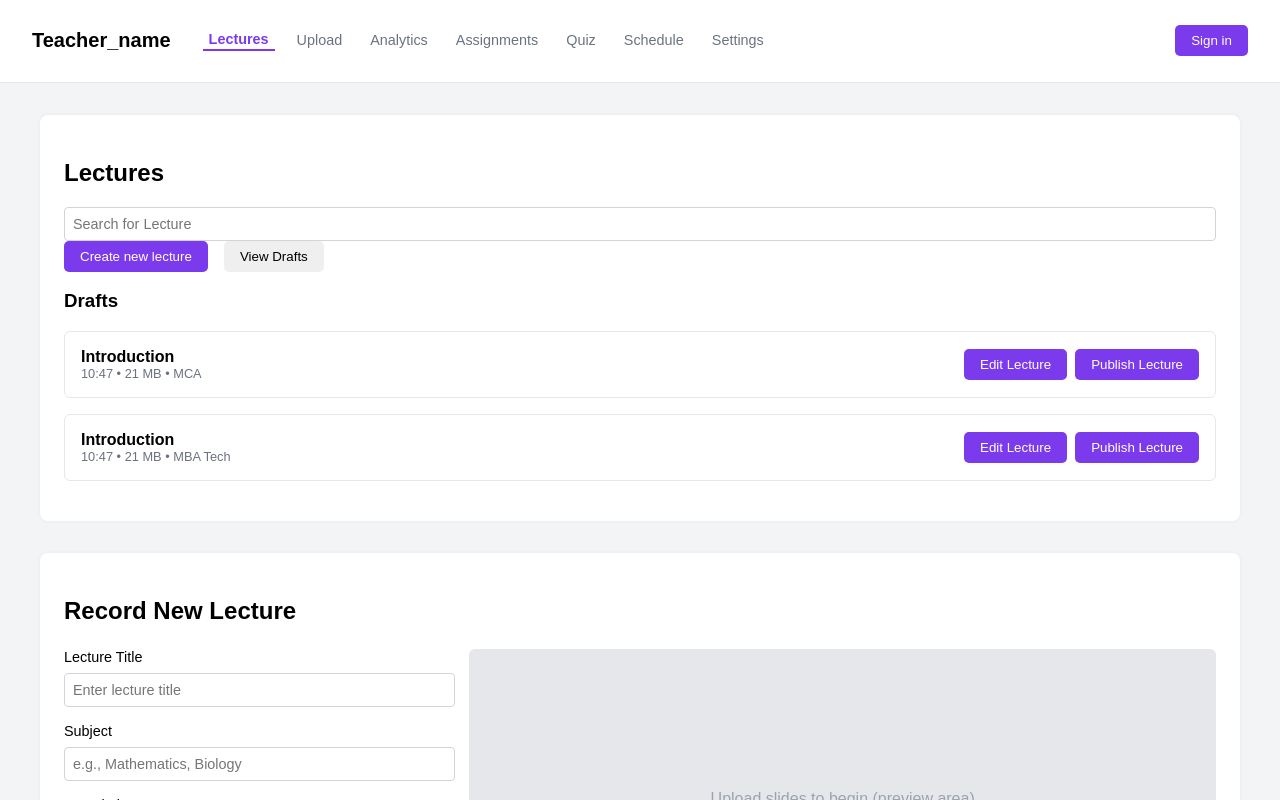
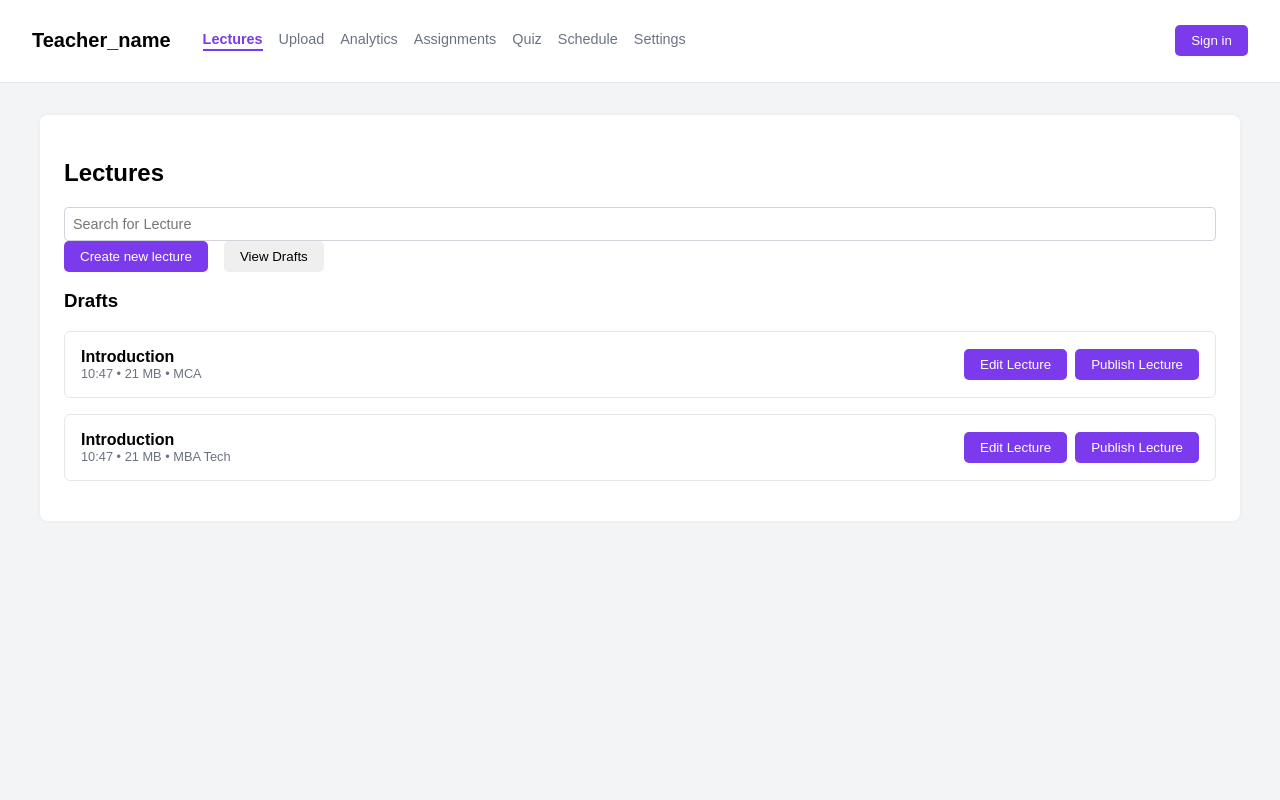
Before and after one commit to Prostorm19/LearnLite_frontend, a React (Vite) app: page / in a window 1280 px wide. Shown: the top 800 px of the page. Built offline with nearby package versions, Linux system fonts and the light colour scheme; the HTML template or start-up script is replaced by a standard one.

Commit message:
added routing (router DOM)

```diff
--- a/package.json
+++ b/package.json
@@ -10,8 +10,11 @@
     "preview": "vite preview"
   },
   "dependencies": {
+    "chart.js": "^4.5.0",
     "react": "^19.1.1",
-    "react-dom": "^19.1.1"
+    "react-chartjs-2": "^5.3.0",
+    "react-dom": "^19.1.1",
+    "react-router-dom": "^7.9.1"
   },
   "devDependencies": {
     "@eslint/js": "^9.35.0",
--- a/src/App.jsx
+++ b/src/App.jsx
@@ -1,6 +1,60 @@
 import React from "react";
-import TeacherDashboard from "./pages/teacher/TeacherDashboard";
+import { createBrowserRouter, RouterProvider } from "react-router-dom";
+import Layout from "./pages/teacher/Layout";
+import Lectures from "./components/features/lectures/Lectures";
+import UploadContent from "./components/features/upload/UploadContent";
+import Analytics from "./components/features/analytics/Analytics";
+import Assignments from "./components/features/assignments/Assignments";
+import Quiz from "./components/features/quiz/Quiz";
+import Schedule from "./components/features/schedule/Schedule";
+import Settings from "./components/features/settings/Settings";
+import LectureForm from "./components/features/lectures/LectureForm";
+
+const router = createBrowserRouter([
+  {
+    path: "/",
+    element: <Layout />,
+    children: [
+      {
+        index: true, // This will be the default child route
+        element: <Lectures />,
+      },
+      {
+        path: "lectures",
+        element: <Lectures />,
+      },
+      {
+        path: "lectures/new",
+        element: <LectureForm />,
+      },
+      {
+        path: "upload",
+        element: <UploadContent />,
+      },
+      {
+        path: "analytics",
+        element: <Analytics />,
+      },
+      {
+        path: "assignments",
+        element: <Assignments />,
+      },
+      {
+        path: "quiz",
+        element: <Quiz />,
+      },
+      {
+        path: "schedule",
+        element: <Schedule />,
+      },
+      {
+        path: "settings",
+        element: <Settings />,
+      },
+    ],
+  },
+]);
 
 export default function App() {
-  return <TeacherDashboard />;
+  return <RouterProvider router={router} />;
 }
--- a/src/components/features/lectures/Lectures.jsx
+++ b/src/components/features/lectures/Lectures.jsx
@@ -2,6 +2,7 @@ import React, { useState } from "react";
 import Panel from "../../ui/Panel.jsx";
 import SearchBar from "../../ui/SearchBar.jsx";
 import Button from "../../ui/Button.jsx";
+import { Link } from "react-router-dom";
 
 export default function Lectures() {
     const [searchQuery, setSearchQuery] = useState("");
@@ -38,7 +39,9 @@ export default function Lectures() {
                     placeholder="Search for Lecture"
                 />
                 <div className="panel-actions">
-                    <Button className="primary">Create new lecture</Button>
+                    <Link to="/lectures/new">
+                        <Button className="primary">Create new lecture</Button>
+                    </Link>
                     <Button>View Drafts</Button>
                 </div>
             </div>
--- a/src/components/layout/Navbar.jsx
+++ b/src/components/layout/Navbar.jsx
@@ -1,13 +1,14 @@
 import React from "react";
 import Tabs from "./Tabs.jsx";
 import Button from "../ui/Button.jsx";
+import { Link } from "react-router-dom";
 
-export default function NavBar({ activeTab, setActiveTab }) {
+export default function NavBar({ activeTab }) {
     return (
         <div className="navbar">
             <div className="navbar-left">
                 <h1 className="title">Teacher_name</h1>
-                <Tabs activeTab={activeTab} setActiveTab={setActiveTab} />
+                <Tabs activeTab={activeTab} />
             </div>
             <div className="navbar-right">
                 <Button className="primary">Sign in</Button>
--- a/src/components/layout/Tabs.jsx
+++ b/src/components/layout/Tabs.jsx
@@ -1,10 +1,11 @@
 import React from "react";
+import { Link } from "react-router-dom";
 
 function capitalize(s) {
     return s.charAt(0).toUpperCase() + s.slice(1);
 }
 
-export default function Tabs({ activeTab, setActiveTab }) {
+export default function Tabs({ activeTab }) {
     const tabs = [
         "lectures",
         "upload",
@@ -17,13 +18,13 @@ export default function Tabs({ activeTab, setActiveTab }) {
     return (
         <nav className="tabs">
             {tabs.map((t) => (
-                <button
+                <Link
                     key={t}
-                    onClick={() => setActiveTab(t)}
+                    to={`/${t}`}
                     className={`tab ${activeTab === t ? "active" : ""}`}
                 >
                     {capitalize(t)}
-                </button>
+                </Link>
             ))}
         </nav>
     );
--- a/src/index.css
+++ b/src/index.css
@@ -1,7 +1,3 @@
-@tailwind base;
-@tailwind components;
-@tailwind utilities;
-
 /* optional custom styles */
 body {
   font-family: sans-serif;
--- /dev/null
+++ b/src/pages/teacher/Layout.jsx
@@ -0,0 +1,20 @@
+import React from "react";
+import { Outlet, useLocation } from "react-router-dom";
+import NavBar from "../../components/layout/Navbar";
+import "./TeacherDashboard.css";
+
+export default function Layout() {
+    const location = useLocation();
+    // Extract the current path and set it as the active tab
+    const activeTab = location.pathname.substring(1) || "lectures";
+
+    return (
+        <div className="dashboard">
+            <NavBar activeTab={activeTab} />
+            <div className="dashboard-content">
+                {/* The Outlet component will render the matched child route component */}
+                <Outlet />
+            </div>
+        </div>
+    );
+}
--- a/src/pages/teacher/TeacherDashboard.css
+++ b/src/pages/teacher/TeacherDashboard.css
@@ -55,12 +55,21 @@ body {
   cursor: pointer;
   color: #6b7280;
   padding-bottom: 2px;
+  text-decoration: none;
+  /* Remove default link underline */
+  display: inline-block;
 }
 
 .tab.active {
   font-weight: bold;
   color: #7c3aed;
   border-bottom: 2px solid #7c3aed;
+  text-decoration: none;
+}
+
+.tab:hover {
+  text-decoration: none;
+  /* Ensure no underline on hover */
 }
 
 /* Buttons */
```
Also changed, not shown: 1 other file (tests, documents, lock files or other folders).
